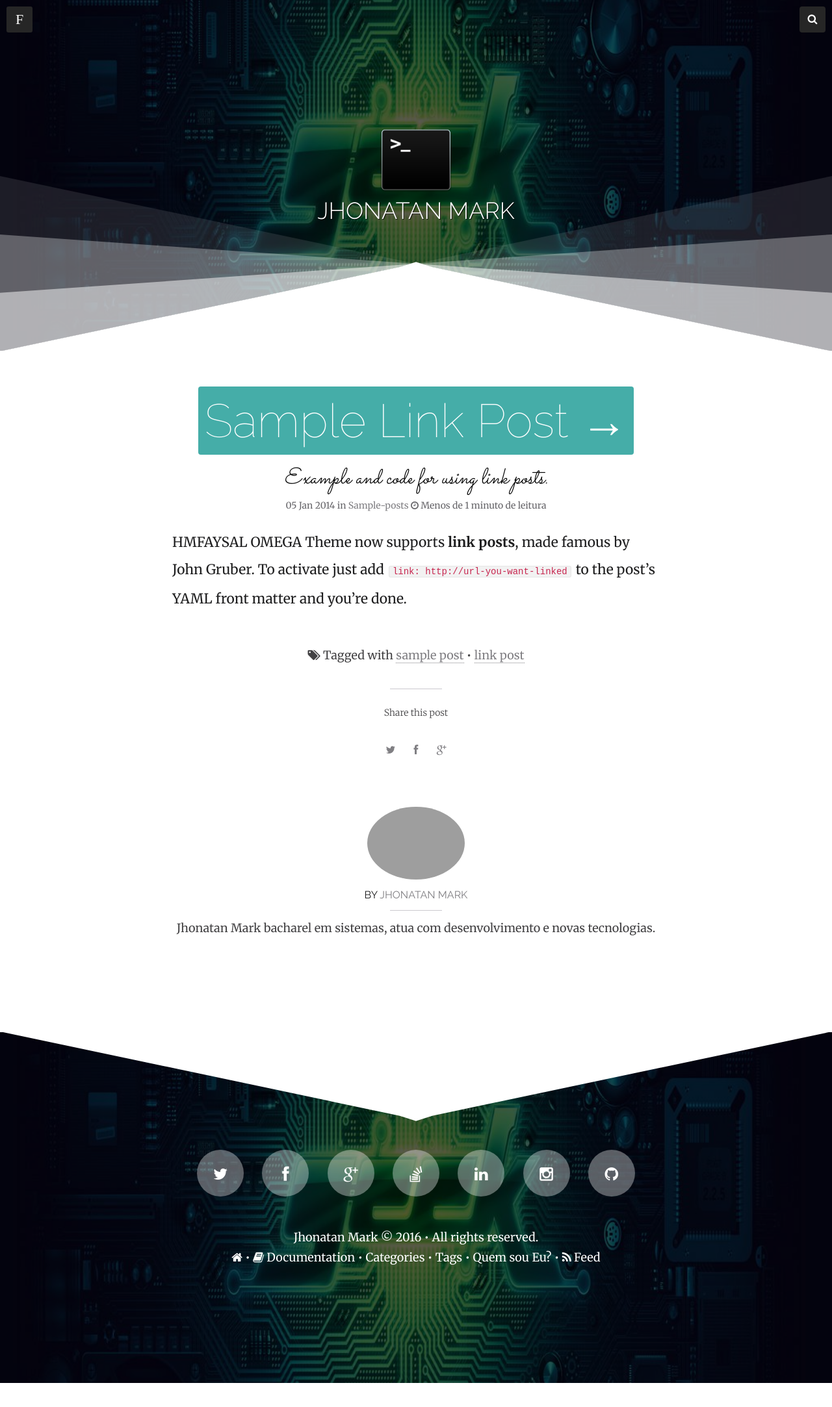
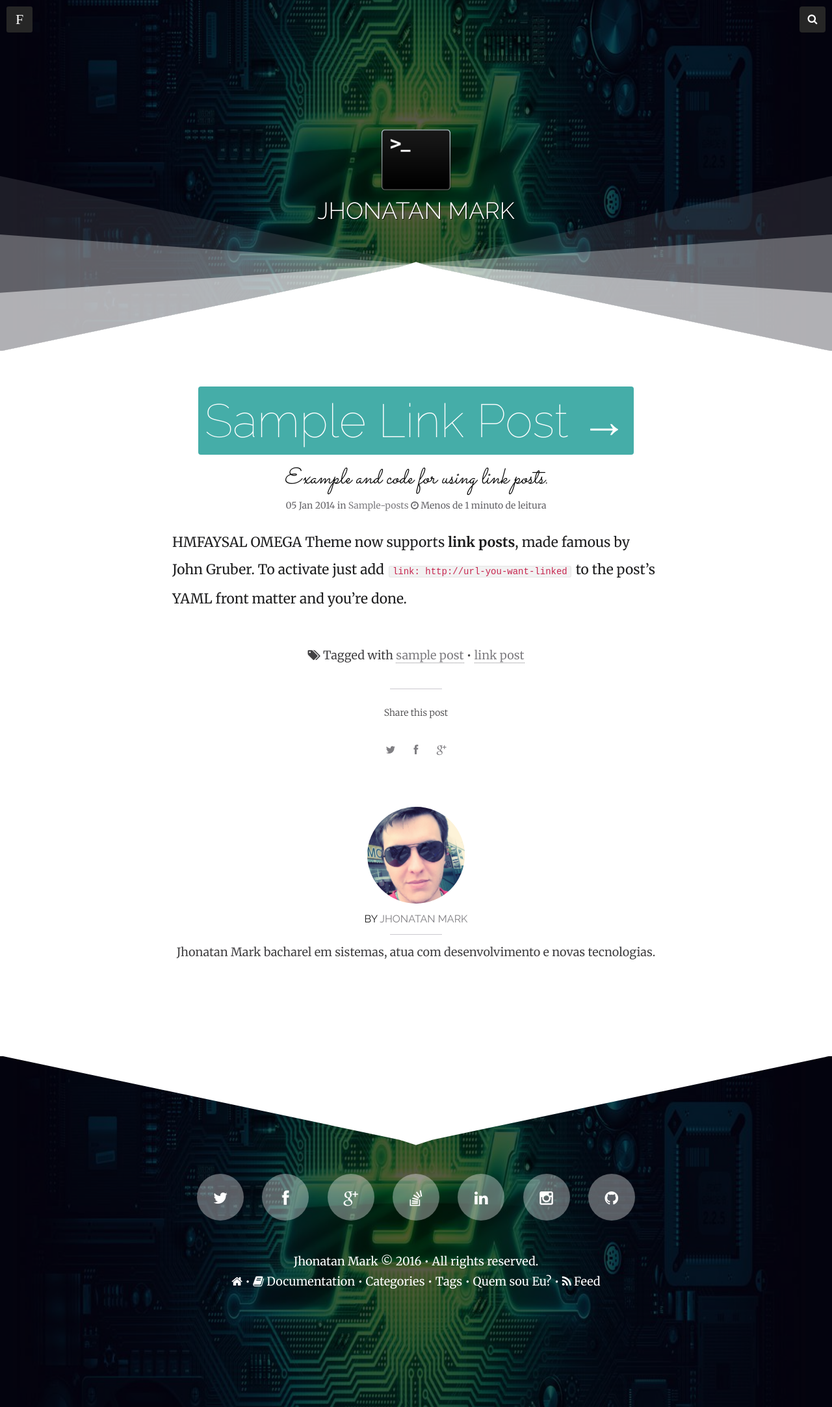
Before and after one commit to jhoemrs/old_theme, a Jekyll site: the page built from _posts/2014-01-05-sample-link-post.md, in a window 1280 px wide. Shown: the whole page at 65% size. Built offline with Jekyll 4.4.1, drawn with Linux system fonts in a browser that asks for light colours; nearby versions of some CDN libraries; comment, search, counter and statistics services are not loaded; before the commit the page ends 2129 px from its top, so only the background shows below that.

Commit message:
Picture Fix.

```diff
--- a/_config.yml
+++ b/_config.yml
@@ -23,7 +23,7 @@ url:       		   http://jhoemrs.github.io
 # Owner/author information
 owner:
   name:           Jhonatan Mark
-  avatar:         jhoemrs.jpg
+  avatar:         jhoemrs.png
   email:          jhoemrs@gmail.com
   # Use the coder's toolbox at http://coderstoolbox.net/string/#!encoding=xml&action=encode&charset=us_ascii to encode your description into XML string
   description:    Jhonatan Mark bacharel em sistemas, atua com desenvolvimento e novas tecnologias.
```
